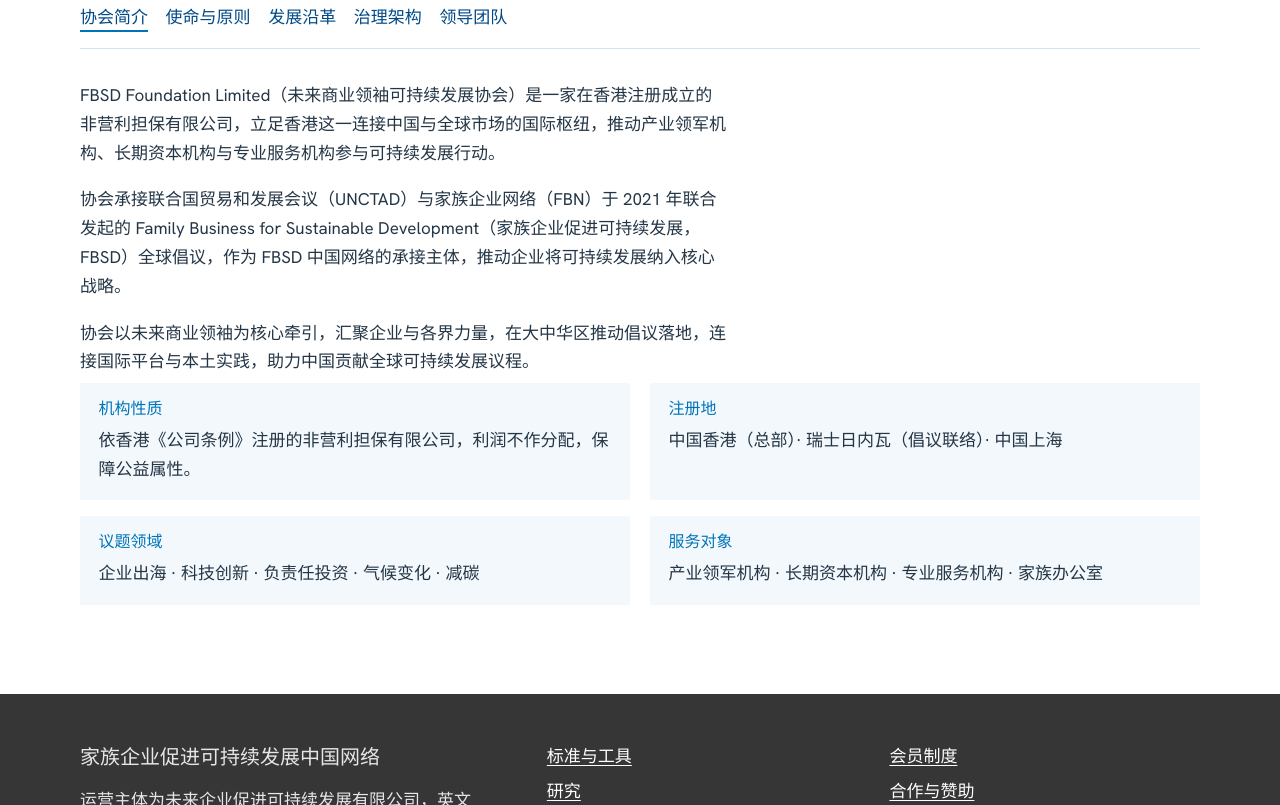
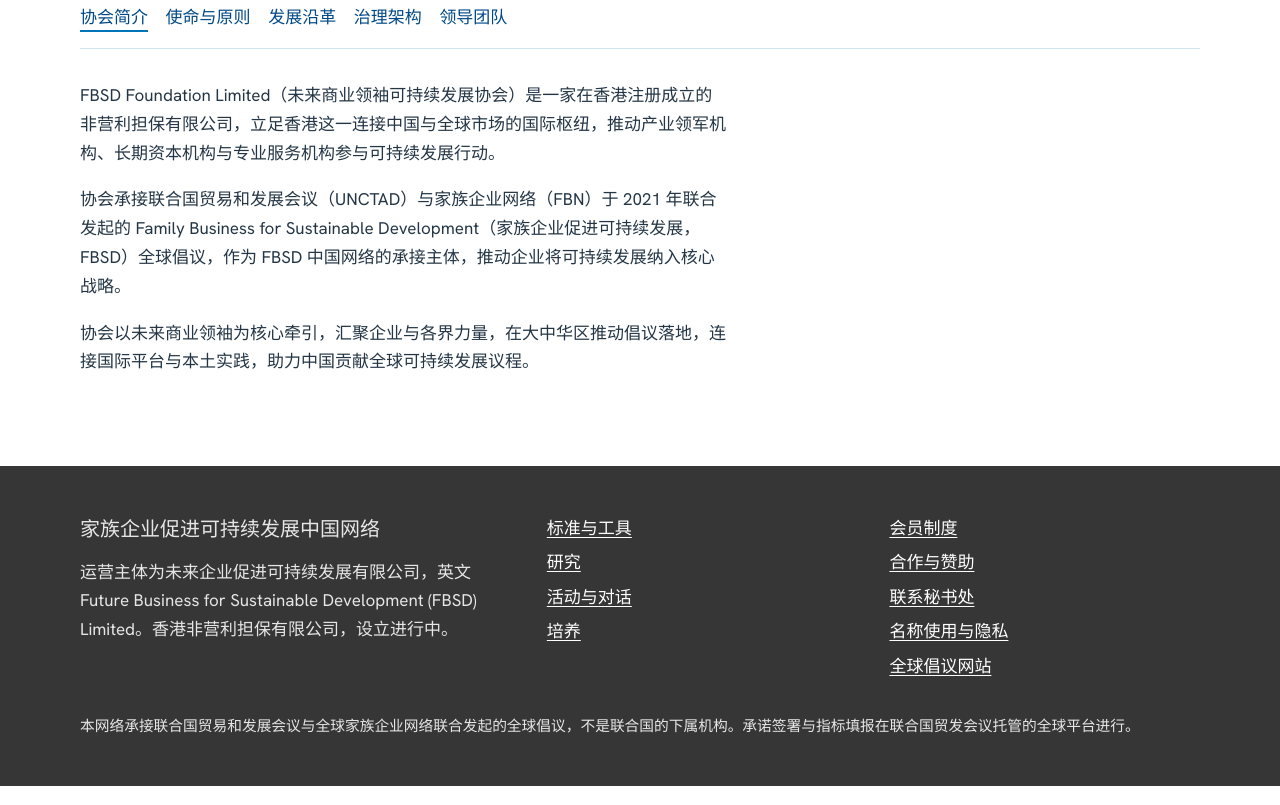
Before and after one commit to Dingthephoenix/fbsd-website, a plain HTML site: page 1/about.html in a window 1280 px wide. Shown: the part 454-1259 px from the top of the page. Drawn offline with Linux system fonts and the light colour scheme.

Commit message:
方案一去掉协会简介里的四项说明。
Co-authored-by: Cursor <cursoragent@cursor.com>

```diff
--- a/1/about.html
+++ b/1/about.html
@@ -20,12 +20,6 @@
 <p><span class="zh">协会承接联合国贸易和发展会议（UNCTAD）与家族企业网络（FBN）于 2021 年联合发起的 Family Business for Sustainable Development（家族企业促进可持续发展，FBSD）全球倡议，作为 FBSD 中国网络的承接主体，推动企业将可持续发展纳入核心战略。</span><span class="en">The association carries forward the Family Business for Sustainable Development (FBSD) initiative launched in 2021 by UNCTAD and the Family Business Network (FBN). It is the body that carries the FBSD China Network, and it works to bring sustainability into core business strategy.</span></p>
 <p><span class="zh">协会以未来商业领袖为核心牵引，汇聚企业与各界力量，在大中华区推动倡议落地，连接国际平台与本土实践，助力中国贡献全球可持续发展议程。</span><span class="en">Future business leaders are at the centre. The association brings together enterprises and other partners, takes the initiative across Greater China, and joins the international platform with practice at home, so that China’s contribution can enter the global sustainability agenda.</span></p>
 </div>
-<div class="about-facts">
-<div><h3><span class="zh">机构性质</span><span class="en">Form</span></h3><p><span class="zh">依香港《公司条例》注册的非营利担保有限公司，利润不作分配，保障公益属性。</span><span class="en">A non-profit company limited by guarantee, registered under the Hong Kong Companies Ordinance. Profits are not distributed.</span></p></div>
-<div><h3><span class="zh">注册地</span><span class="en">Places</span></h3><p><span class="zh">中国香港（总部）· 瑞士日内瓦（倡议联络）· 中国上海</span><span class="en">Hong Kong, China (headquarters) · Geneva, Switzerland (initiative liaison) · Shanghai, China</span></p></div>
-<div><h3><span class="zh">议题领域</span><span class="en">Subjects</span></h3><p><span class="zh">企业出海 · 科技创新 · 负责任投资 · 气候变化 · 减碳</span><span class="en">Going global · Technology · Responsible investment · Climate change · Decarbonisation</span></p></div>
-<div><h3><span class="zh">服务对象</span><span class="en">Who it serves</span></h3><p><span class="zh">产业领军机构 · 长期资本机构 · 专业服务机构 · 家族办公室</span><span class="en">Industrial leaders · Long-term capital · Professional firms · Family offices</span></p></div>
-</div>
 </div></section>
 </main>
 <script src="js/footer.js"></script>
--- a/1/css/site.css
+++ b/1/css/site.css
@@ -634,27 +634,6 @@ textarea { min-height: 8rem; resize: vertical; }
 .site-footer li + li { margin-top: 0.35rem; }
 .legal-line { margin-top: 2rem; font-size: 0.92rem; color: rgba(255, 255, 255, 0.75); }
 
-.about-facts {
-  display: grid;
-  grid-template-columns: 1fr 1fr;
-  gap: 1rem 1.25rem;
-  margin-top: 0.4rem;
-}
-
-.about-facts div {
-  background: var(--blue-mist);
-  padding: 1.05rem 1.15rem;
-}
-
-.about-facts h3 {
-  margin: 0 0 0.35rem;
-  color: var(--blue);
-  font-size: 1rem;
-  font-weight: 500;
-}
-
-.about-facts p { margin: 0; }
-
 @media (max-width: 980px) {
   .nav-toggle { display: inline-flex; }
   .header-inner { flex-wrap: wrap; padding: 0.8rem 0; }
@@ -669,7 +648,7 @@ textarea { min-height: 8rem; resize: vertical; }
   .site-nav.is-open { display: flex; }
   .menu-panel { display: block; position: static; border: 0; padding: 0 0 0.4rem 0.8rem; }
   .header-tools .btn { display: none; }
-  .quad, .path, .footer-grid, .horizon, .join-band, .about-facts { grid-template-columns: 1fr; }
+  .quad, .path, .footer-grid, .horizon, .join-band { grid-template-columns: 1fr; }
   .join-globe img { margin-inline: auto; }
   .work-list a, .work-list article, .date-list a, .timeline li { grid-template-columns: 1fr; gap: 0.2rem; }
   .hero { min-height: 28rem; }
```
